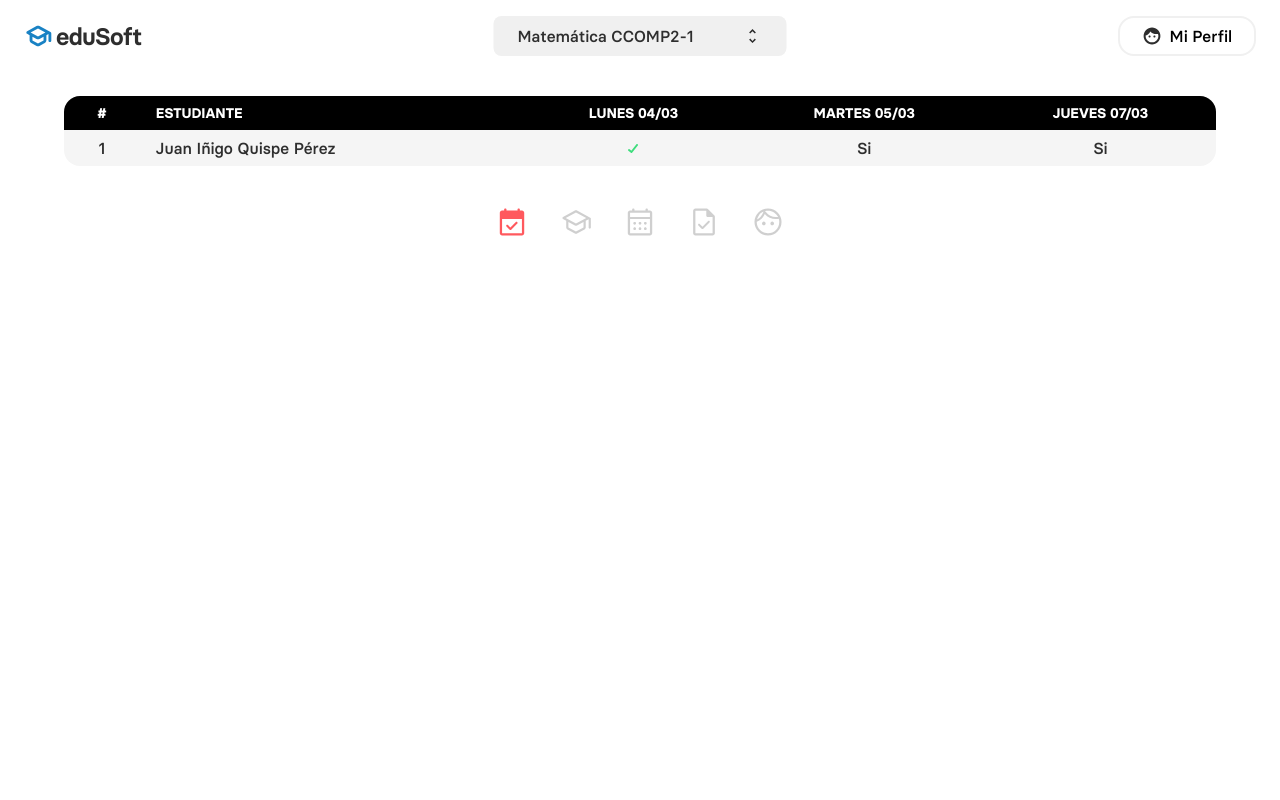
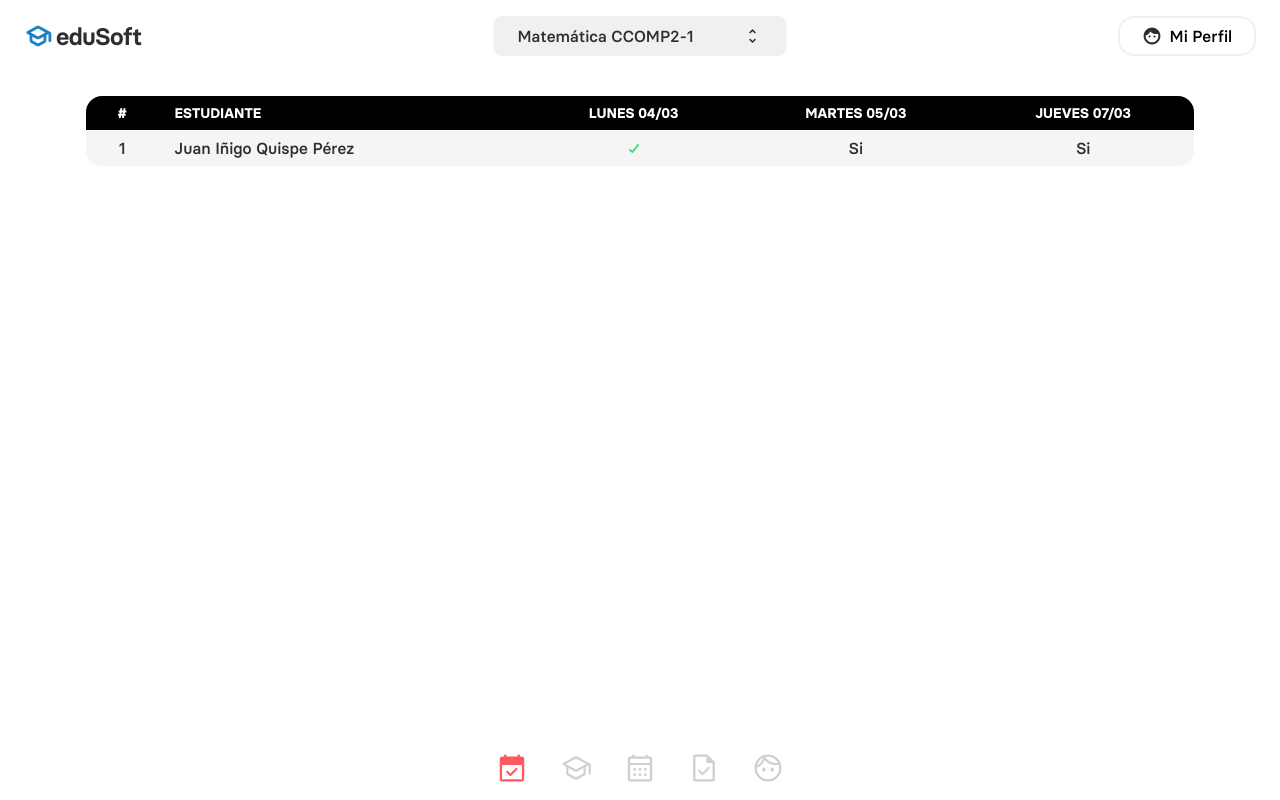
Before and after one commit to Verborrea/eduSoft, a SvelteKit app: page /asistencias/admin in a window 1280 px wide. Built offline with nearby package versions, Linux system fonts and the light colour scheme.

Commit message:
detallitos

```diff
--- a/src/app.html
+++ b/src/app.html
@@ -313,6 +313,9 @@
 				.focus-visible:focus {
 					outline: none;
 				}
+				.d-o {
+					display:none;
+				}
 			}
 		</style>
 	</head>
--- a/src/routes/asistencias/admin/+page.svelte
+++ b/src/routes/asistencias/admin/+page.svelte
@@ -6,14 +6,15 @@
     <title>eduSoft | Asistencias</title>
 </svelte:head>
 
+<main class="super">
   <table>
     <thead>
       <tr>
         <th> # </th>
         <th class="cell-l"> ESTUDIANTE </th>
-      <th> LUNES 04/03 </th>
-      <th> MARTES 05/03 </th>
-      <th> JUEVES 07/03 </th>
+        <th><span class="d-o">LUNES</span> 04/03 </th>
+        <th><span class="d-o">MARTES</span> 05/03 </th>
+        <th><span class="d-o">JUEVES</span> 07/03 </th>
       </tr>
     </thead>
     <tbody>
@@ -49,11 +50,12 @@
       </tr>
     </tbody>
   </table>
+</main>
 
 <style>
   table {
     width: 90%;
-    margin: 24px auto;
+    margin: 0 auto;
     padding: 0;
     box-sizing: border-box;
     border-collapse: collapse;
--- a/src/routes/virtual/edit/Unit.svelte
+++ b/src/routes/virtual/edit/Unit.svelte
@@ -283,9 +283,6 @@
 			flex-direction: column;
 			align-items: stretch;
 		}
-		.d-o {
-			display: none;
-		}
 		article {
 			padding: 0;
 			border-radius: 0;
```
Lines whose indentation alone changed are shown as unchanged.
